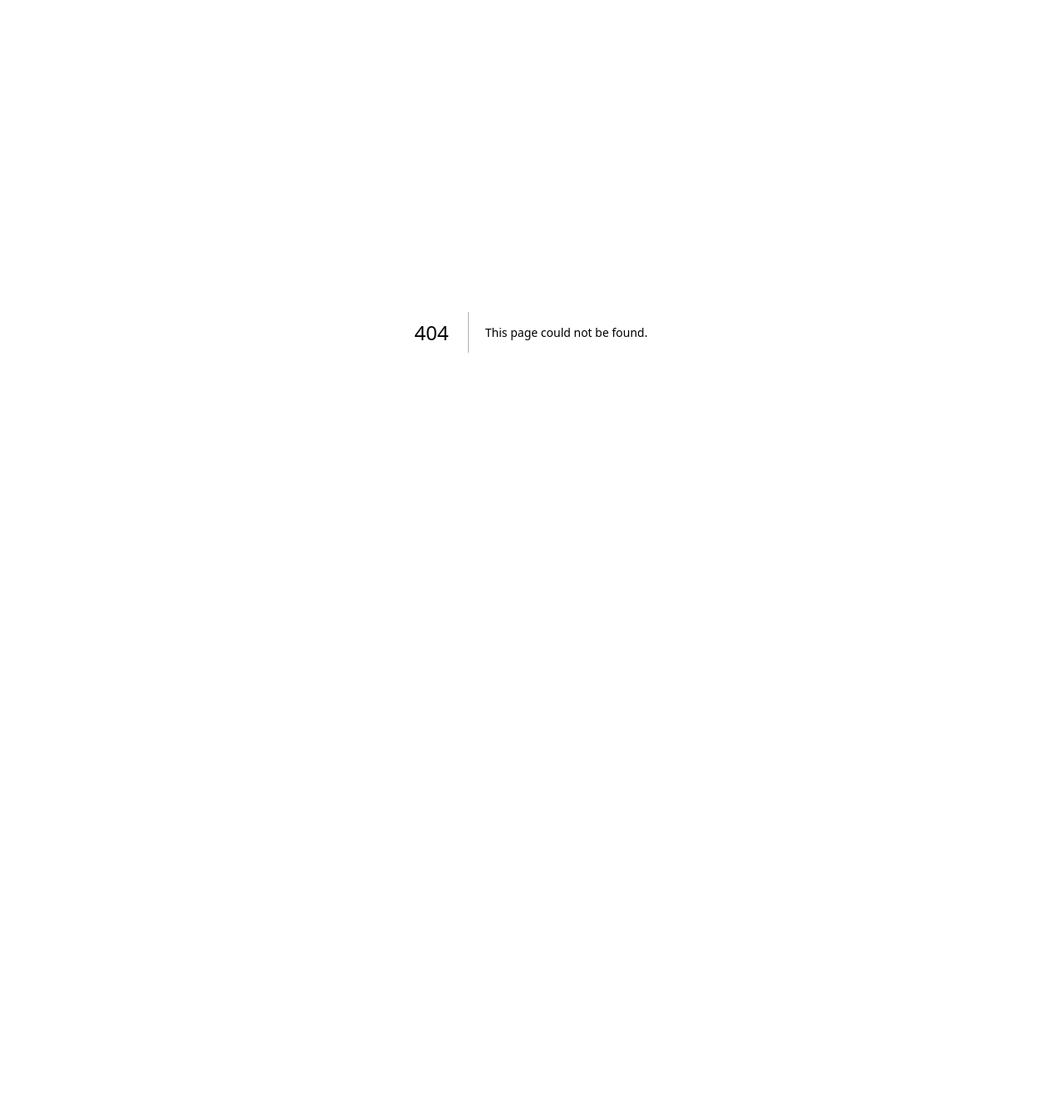
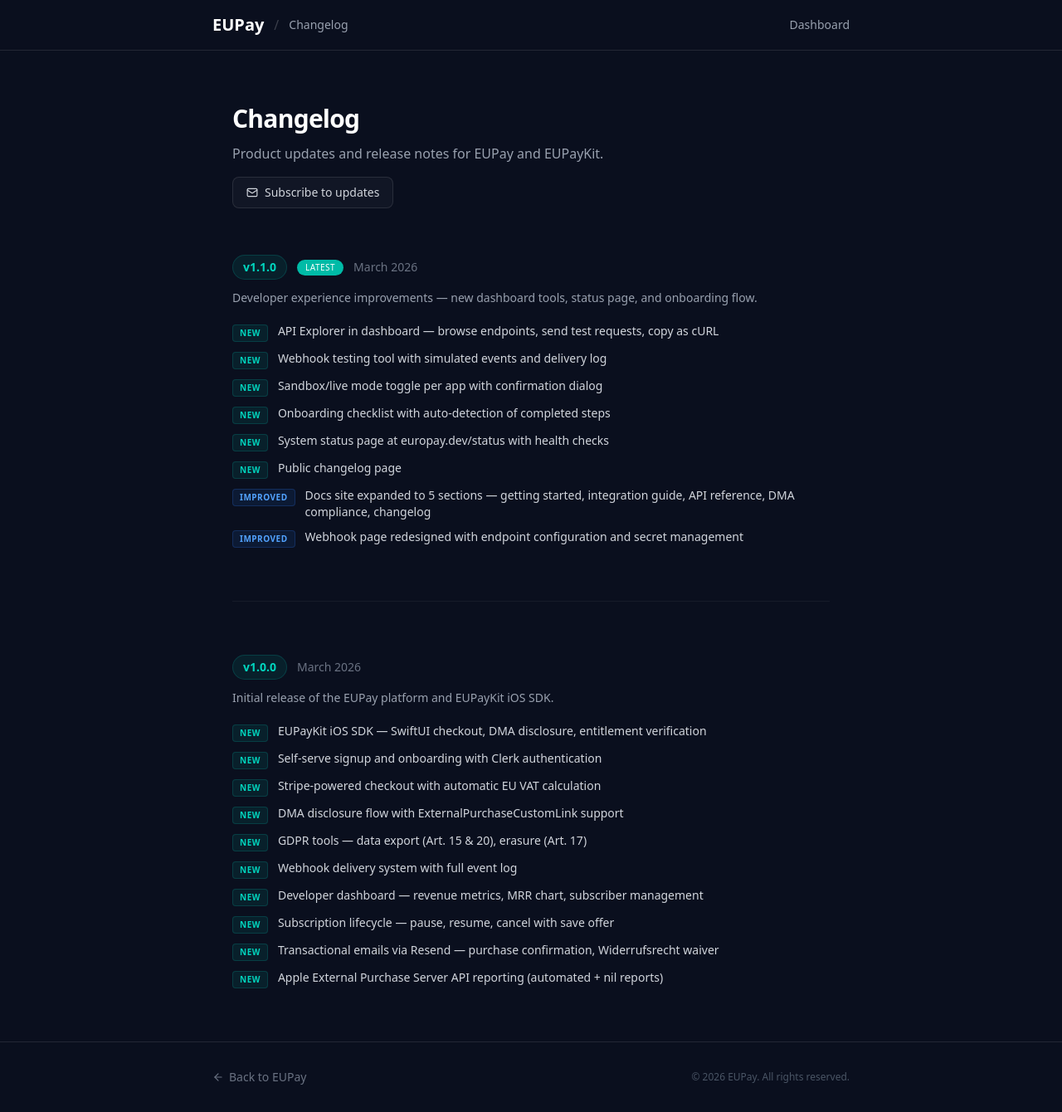
Before and after one commit to mhxdev/eupay, a Next.js app in the folder apps/web/: page /changelog in a window 1280 px wide. Before the commit this address had no page. Shown: the whole page at 83% size. Before the commit the page ends 800 px from the top, so only its background shows below. Built offline with nearby package versions, Linux system fonts and the light colour scheme.

Commit message:
feat: Phase 2 complete + changelog page (Features 2.1, 2.2, 2.3, 2.5, 3.1, 3.2)

```diff
--- /dev/null
+++ b/apps/web/src/app/changelog/page.tsx
@@ -0,0 +1,160 @@
+import Link from "next/link"
+import { ArrowLeft, Mail } from "lucide-react"
+
+type ChangeTag = "New" | "Improved" | "Fixed" | "Removed"
+
+const TAG_STYLES: Record<ChangeTag, string> = {
+  New: "bg-teal-500/10 text-teal-400 border-teal-500/20",
+  Improved: "bg-blue-500/10 text-blue-400 border-blue-500/20",
+  Fixed: "bg-amber-500/10 text-amber-400 border-amber-500/20",
+  Removed: "bg-red-500/10 text-red-400 border-red-500/20",
+}
+
+type Change = {
+  tag: ChangeTag
+  text: string
+}
+
+type Release = {
+  version: string
+  date: string
+  summary: string
+  changes: Change[]
+  latest?: boolean
+}
+
+const RELEASES: Release[] = [
+  {
+    version: "v1.1.0",
+    date: "March 2026",
+    summary: "Developer experience improvements — new dashboard tools, status page, and onboarding flow.",
+    latest: true,
+    changes: [
+      { tag: "New", text: "API Explorer in dashboard — browse endpoints, send test requests, copy as cURL" },
+      { tag: "New", text: "Webhook testing tool with simulated events and delivery log" },
+      { tag: "New", text: "Sandbox/live mode toggle per app with confirmation dialog" },
+      { tag: "New", text: "Onboarding checklist with auto-detection of completed steps" },
+      { tag: "New", text: "System status page at europay.dev/status with health checks" },
+      { tag: "New", text: "Public changelog page" },
+      { tag: "Improved", text: "Docs site expanded to 5 sections — getting started, integration guide, API reference, DMA compliance, changelog" },
+      { tag: "Improved", text: "Webhook page redesigned with endpoint configuration and secret management" },
+    ],
+  },
+  {
+    version: "v1.0.0",
+    date: "March 2026",
+    summary: "Initial release of the EUPay platform and EUPayKit iOS SDK.",
+    changes: [
+      { tag: "New", text: "EUPayKit iOS SDK — SwiftUI checkout, DMA disclosure, entitlement verification" },
+      { tag: "New", text: "Self-serve signup and onboarding with Clerk authentication" },
+      { tag: "New", text: "Stripe-powered checkout with automatic EU VAT calculation" },
+      { tag: "New", text: "DMA disclosure flow with ExternalPurchaseCustomLink support" },
+      { tag: "New", text: "GDPR tools — data export (Art. 15 & 20), erasure (Art. 17)" },
+      { tag: "New", text: "Webhook delivery system with full event log" },
+      { tag: "New", text: "Developer dashboard — revenue metrics, MRR chart, subscriber management" },
+      { tag: "New", text: "Subscription lifecycle — pause, resume, cancel with save offer" },
+      { tag: "New", text: "Transactional emails via Resend — purchase confirmation, Widerrufsrecht waiver" },
+      { tag: "New", text: "Apple External Purchase Server API reporting (automated + nil reports)" },
+    ],
+  },
+]
+
+export default function ChangelogPage() {
+  return (
+    <div className="min-h-screen bg-[#0a0f1e] text-white">
+      {/* Nav */}
+      <nav className="border-b border-white/10 px-6 py-4">
+        <div className="mx-auto flex max-w-3xl items-center justify-between">
+          <div className="flex items-center gap-3">
+            <Link href="/" className="text-xl font-bold">
+              EUPay
+            </Link>
+            <span className="text-white/20">/</span>
+            <span className="text-sm text-gray-400">Changelog</span>
+          </div>
+          <Link
+            href="/dashboard"
+            className="text-sm text-gray-400 hover:text-white transition-colors"
+          >
+            Dashboard
+          </Link>
+        </div>
+      </nav>
+
+      <main className="mx-auto max-w-3xl px-6 py-12 md:py-16">
+        {/* Header */}
+        <div>
+          <h1 className="text-3xl font-bold tracking-tight">Changelog</h1>
+          <p className="mt-3 text-gray-400">
+            Product updates and release notes for EUPay and EUPayKit.
+          </p>
+          <a
+            href="mailto:updates@europay.dev"
+            className="mt-4 inline-flex items-center gap-2 rounded-md border border-white/10 bg-white/[0.03] px-4 py-2 text-sm text-gray-300 hover:border-white/20 hover:text-white transition-colors"
+          >
+            <Mail className="h-3.5 w-3.5" />
+            Subscribe to updates
+          </a>
+        </div>
+
+        {/* Timeline */}
+        <div className="mt-14 space-y-16">
+          {RELEASES.map((release) => (
+            <section key={release.version} className="relative">
+              {/* Version header */}
+              <div className="flex items-center gap-3">
+                <span className="rounded-full bg-teal-500/10 px-3 py-1 text-sm font-semibold text-teal-400 border border-teal-500/20">
+                  {release.version}
+                </span>
+                {release.latest && (
+                  <span className="rounded-full bg-teal-500 px-2.5 py-0.5 text-[10px] font-medium text-white uppercase tracking-wider">
+                    Latest
+                  </span>
+                )}
+                <span className="text-sm text-gray-500">{release.date}</span>
+              </div>
+
+              {/* Summary */}
+              <p className="mt-3 text-sm text-gray-400">{release.summary}</p>
+
+              {/* Changes */}
+              <ul className="mt-5 space-y-2.5">
+                {release.changes.map((change, i) => (
+                  <li key={i} className="flex items-start gap-3">
+                    <span
+                      className={`mt-0.5 shrink-0 rounded border px-2 py-0.5 text-[10px] font-semibold uppercase tracking-wider ${TAG_STYLES[change.tag]}`}
+                    >
+                      {change.tag}
+                    </span>
+                    <span className="text-sm text-gray-300">{change.text}</span>
+                  </li>
+                ))}
+              </ul>
+
+              {/* Divider */}
+              {release !== RELEASES[RELEASES.length - 1] && (
+                <div className="mt-16 border-t border-white/5" />
+              )}
+            </section>
+          ))}
+        </div>
+      </main>
+
+      {/* Footer */}
+      <footer className="border-t border-white/10 py-8 px-6">
+        <div className="mx-auto max-w-3xl flex items-center justify-between">
+          <Link
+            href="/"
+            className="flex items-center gap-1.5 text-sm text-gray-500 hover:text-gray-300 transition-colors"
+          >
+            <ArrowLeft className="h-3.5 w-3.5" />
+            Back to EUPay
+          </Link>
+          <p className="text-xs text-gray-600">
+            &copy; 2026 EUPay. All rights reserved.
+          </p>
+        </div>
+      </footer>
+    </div>
+  )
+}
--- a/apps/web/src/app/page.tsx
+++ b/apps/web/src/app/page.tsx
@@ -437,6 +437,9 @@ function Footer() {
           <Link href="/impressum" className="hover:text-gray-300 transition-colors">
             Impressum
           </Link>
+          <Link href="/changelog" className="hover:text-gray-300 transition-colors">
+            Changelog
+          </Link>
           <Link href="/status" className="hover:text-gray-300 transition-colors">
             Status
           </Link>
```
